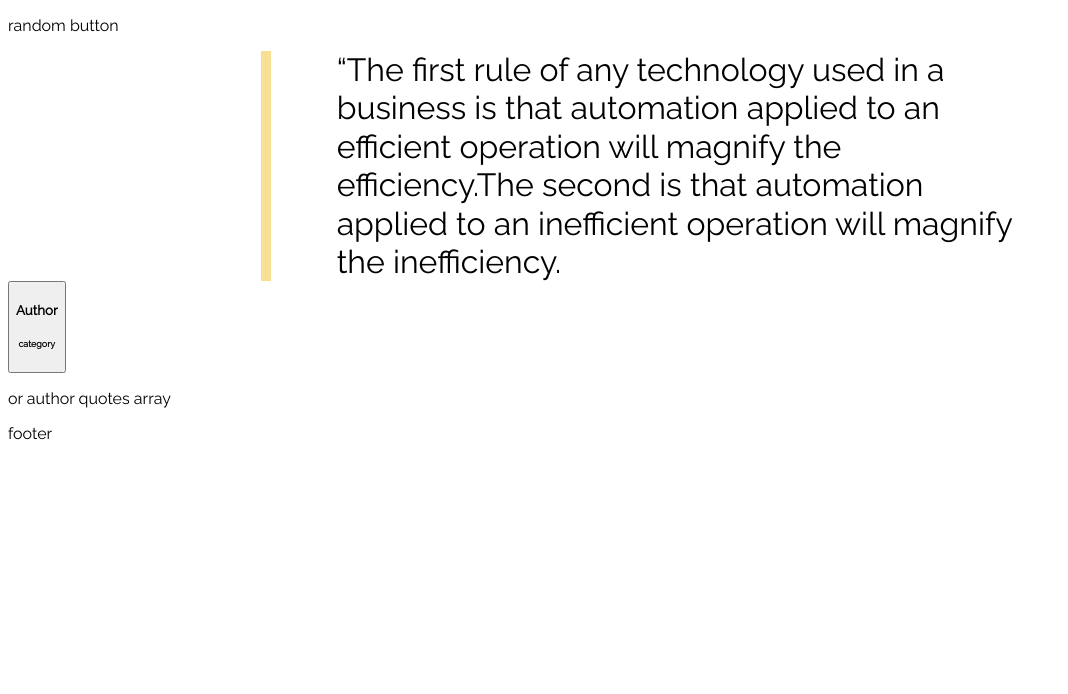
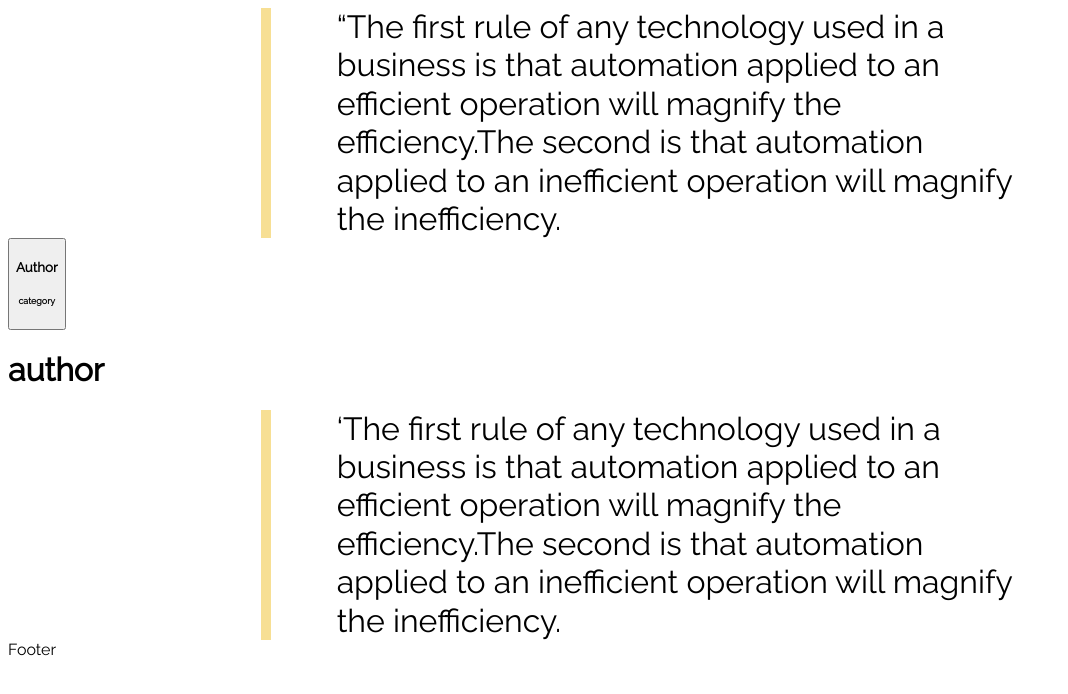
Before and after one commit to Rina45/quote, a React app: page / in a window 1280 px wide. Shown: the top 694 px of the page, without its empty margins (0-1068 px from the left). Built offline with nearby package versions, Linux system fonts and the light colour scheme.

Commit message:
add footer and array-author-quote components

```diff
--- a/src/components/App.js
+++ b/src/components/App.js
@@ -1,11 +1,14 @@
 import React from 'react';
+import Footer from './Footer';
+import QuotesArray from './QuotesArray';
 import SingleQuotePage from './SingleQuotePage';
 
 const App = () => {
     return (<>
+
         <SingleQuotePage />
-        <p>or author quotes array</p>
-        <p>footer</p>
+        <QuotesArray />
+        <Footer />
     </>);
 };
 
--- /dev/null
+++ b/src/components/Footer.js
@@ -0,0 +1,9 @@
+import React from 'react'
+
+const Footer = () => {
+    return (
+        <div>Footer</div>
+    )
+}
+
+export default Footer
--- /dev/null
+++ b/src/components/QuotesArray.js
@@ -0,0 +1,16 @@
+import React from 'react';
+import Quote from './Quote';
+
+const QuotesArray = () => {
+    return (
+        <>
+            <h1>author</h1>
+            {
+                //   map author's quotes
+            }
+            <Quote />
+        </>
+    );
+}
+
+export default QuotesArray;
--- a/src/components/SingleQuotePage.js
+++ b/src/components/SingleQuotePage.js
@@ -4,7 +4,6 @@ import Quote from './Quote';
 
 const SingleQuotePage = () => {
     return (<>
-        <p>random button</p>
         <Quote />
         <Author />
     </>
```
